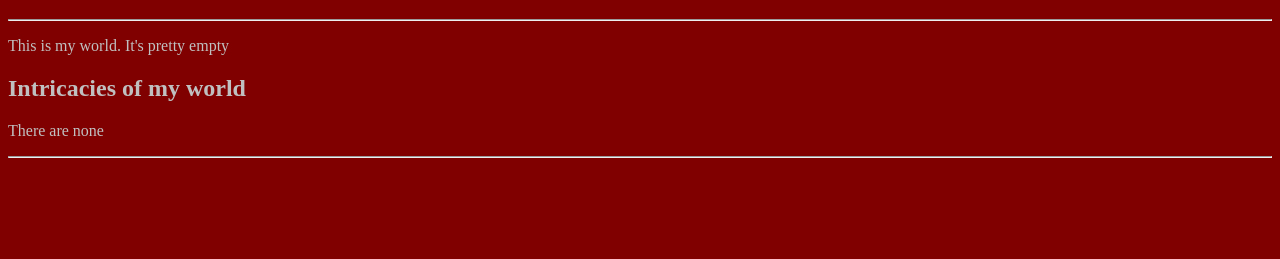
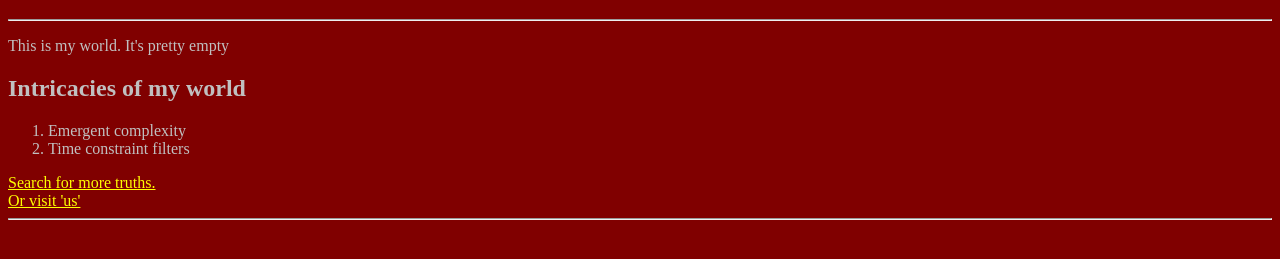
Before and after one commit to Shaimal147/html-practice, a plain HTML site: page index.html in a window 1280 px wide. Shown: the part 61-320 px from the top of the page. Drawn offline with Linux system fonts and the light colour scheme.

Commit message:
Add about.html and improvement to index.html content

```diff
--- a/index.html
+++ b/index.html
@@ -13,7 +13,14 @@
     <p>This is my world. It's pretty empty</p>
 
     <h2>Intricacies of my world</h2>
-    <p>There are none</p>
+    <ol>
+        <li>Emergent complexity</li>
+        <li>Time constraint filters</li>
+    </ol>
+
+    <a href="https://www.google.com" target="_blank" class="links">Search for more truths.</a>
+    <br>
+    <a href="./about.html" target="_blank" class="links">Or visit 'us'</a>
     <hr>
 </body>
 </html>
--- a/main.css
+++ b/main.css
@@ -2,3 +2,7 @@
     background-color: maroon;
     color: silver;
 }
+
+.links{
+    color: yellow;
+}
```
Also changed, not shown: about.html (added, +13 -0 lines).
